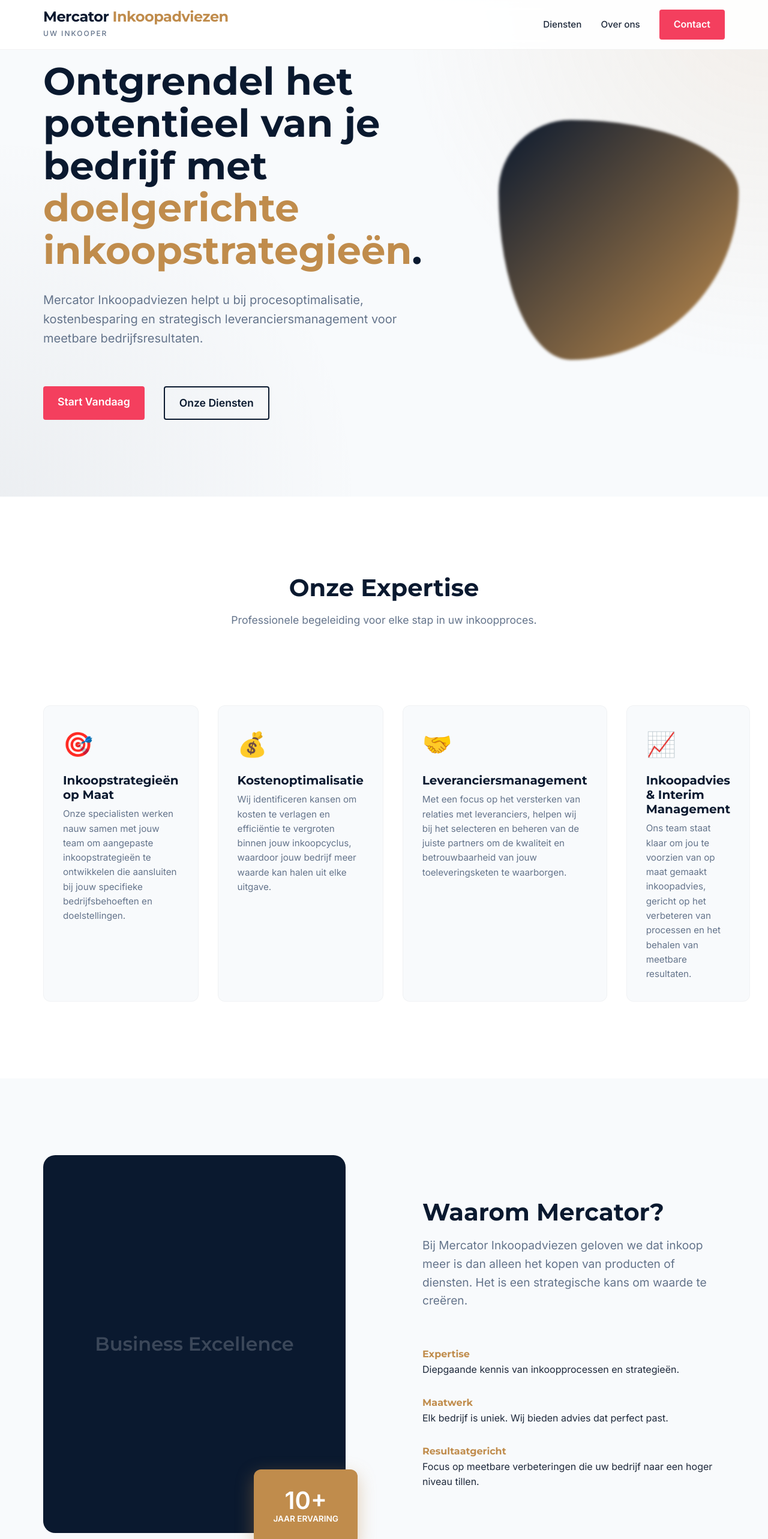
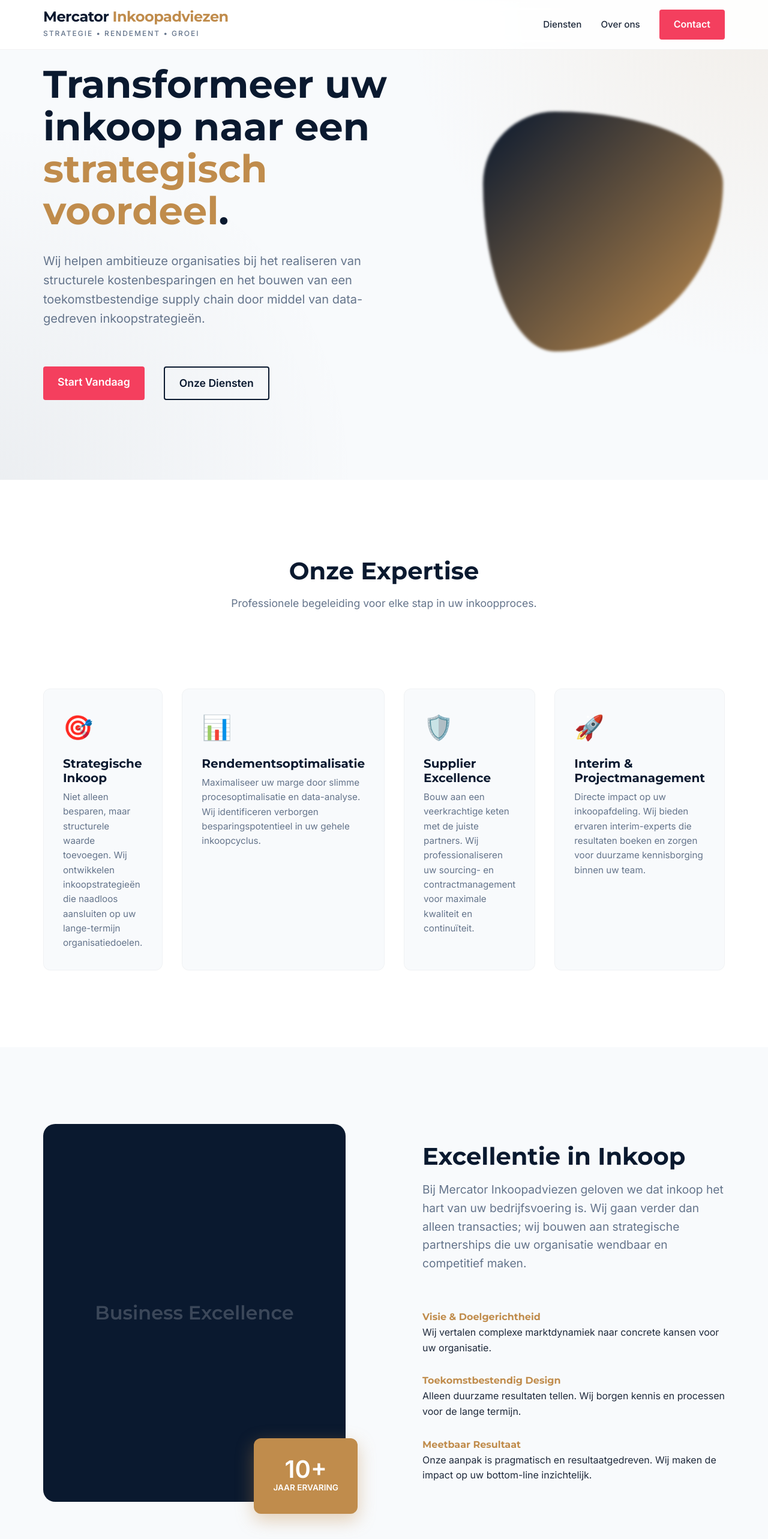
Before and after one commit to Qballjos/mercator, a React (Vite) app: page / in a window 1280 px wide. Shown: the top 2566 px of the page at 60% size. Built offline with nearby package versions, Linux system fonts and the light colour scheme.

Commit message:
Enhance copy: Implemented high-impact, modern content strategy

```diff
--- a/src/components/About.tsx
+++ b/src/components/About.tsx
@@ -14,22 +14,22 @@
           </div>
         </div>
         <div className="about-text">
-          <h2 className="section-title">Waarom Mercator?</h2>
+          <h2 className="section-title">Excellentie in Inkoop</h2>
           <p className="lead-text">
-            Bij Mercator Inkoopadviezen geloven we dat inkoop meer is dan alleen het kopen van producten of diensten. Het is een strategische kans om waarde te creëren.
+            Bij Mercator Inkoopadviezen geloven we dat inkoop het hart van uw bedrijfsvoering is. Wij gaan verder dan alleen transacties; wij bouwen aan strategische partnerships die uw organisatie wendbaar en competitief maken.
           </p>
           <div className="about-features">
             <div className="feature-item">
-              <h4>Expertise</h4>
-              <p>Diepgaande kennis van inkoopprocessen en strategieën.</p>
+              <h4>Visie & Doelgerichtheid</h4>
+              <p>Wij vertalen complexe marktdynamiek naar concrete kansen voor uw organisatie.</p>
             </div>
             <div className="feature-item">
-              <h4>Maatwerk</h4>
-              <p>Elk bedrijf is uniek. Wij bieden advies dat perfect past.</p>
+              <h4>Toekomstbestendig Design</h4>
+              <p>Alleen duurzame resultaten tellen. Wij borgen kennis en processen voor de lange termijn.</p>
             </div>
             <div className="feature-item">
-              <h4>Resultaatgericht</h4>
-              <p>Focus op meetbare verbeteringen die uw bedrijf naar een hoger niveau tillen.</p>
+              <h4>Meetbaar Resultaat</h4>
+              <p>Onze aanpak is pragmatisch en resultaatgedreven. Wij maken de impact op uw bottom-line inzichtelijk.</p>
             </div>
           </div>
         </div>
--- a/src/components/Footer.tsx
+++ b/src/components/Footer.tsx
@@ -6,7 +6,7 @@
       <div className="container footer-content">
         <div className="footer-brand">
           <span className="logo-text">Mercator <span className="logo-sub">Inkoopadviezen</span></span>
-          <p className="footer-tagline">Uw inkooper</p>
+          <p className="footer-tagline">Strategie • Rendement • Groei</p>
         </div>
         <div className="footer-links">
           <h4>Navigatie</h4>
--- a/src/components/Header.tsx
+++ b/src/components/Header.tsx
@@ -7,7 +7,7 @@
         <div className="logo">
           <a href="/" className="logo-link">
             <span className="logo-text">Mercator <span className="logo-sub">Inkoopadviezen</span></span>
-            <p className="logo-tagline">Uw inkooper</p>
+            <p className="logo-tagline">Strategie • Rendement • Groei</p>
           </a>
         </div>
         <nav className="nav" aria-label="Hoofdnavigatie">
--- a/src/components/Hero.tsx
+++ b/src/components/Hero.tsx
@@ -6,10 +6,10 @@
       <div className="container hero-content">
         <div className="hero-text">
           <h1 className="hero-title">
-            Ontgrendel het potentieel van je bedrijf met <span className="highlight">doelgerichte inkoopstrategieën</span>.
+            Transformeer uw inkoop naar een <span className="highlight">strategisch voordeel</span>.
           </h1>
           <p className="hero-subtitle">
-            Mercator Inkoopadviezen helpt u bij procesoptimalisatie, kostenbesparing en strategisch leveranciersmanagement voor meetbare bedrijfsresultaten.
+            Wij helpen ambitieuze organisaties bij het realiseren van structurele kostenbesparingen en het bouwen van een toekomstbestendige supply chain door middel van data-gedreven inkoopstrategieën.
           </p>
           <div className="hero-actions">
             <a href="#contact" className="btn btn-primary btn-lg" aria-label="Start vandaag met inkoopadvies">Start Vandaag</a>
--- a/src/components/Services.tsx
+++ b/src/components/Services.tsx
@@ -2,24 +2,24 @@
 
 const services = [
   {
-    title: 'Inkoopstrategieën op Maat',
-    description: 'Onze specialisten werken nauw samen met jouw team om aangepaste inkoopstrategieën te ontwikkelen die aansluiten bij jouw specifieke bedrijfsbehoeften en doelstellingen.',
+    title: 'Strategische Inkoop',
+    description: 'Niet alleen besparen, maar structurele waarde toevoegen. Wij ontwikkelen inkoopstrategieën die naadloos aansluiten op uw lange-termijn organisatiedoelen.',
     icon: '🎯'
   },
   {
-    title: 'Kostenoptimalisatie',
-    description: 'Wij identificeren kansen om kosten te verlagen en efficiëntie te vergroten binnen jouw inkoopcyclus, waardoor jouw bedrijf meer waarde kan halen uit elke uitgave.',
-    icon: '💰'
+    title: 'Rendementsoptimalisatie',
+    description: 'Maximaliseer uw marge door slimme procesoptimalisatie en data-analyse. Wij identificeren verborgen besparingspotentieel in uw gehele inkoopcyclus.',
+    icon: '📊'
   },
   {
-    title: 'Leveranciersmanagement',
-    description: 'Met een focus op het versterken van relaties met leveranciers, helpen wij bij het selecteren en beheren van de juiste partners om de kwaliteit en betrouwbaarheid van jouw toeleveringsketen te waarborgen.',
-    icon: '🤝'
+    title: 'Supplier Excellence',
+    description: 'Bouw aan een veerkrachtige keten met de juiste partners. Wij professionaliseren uw sourcing- en contractmanagement voor maximale kwaliteit en continuïteit.',
+    icon: '🛡️'
   },
   {
-    title: 'Inkoopadvies & Interim Management',
-    description: 'Ons team staat klaar om jou te voorzien van op maat gemaakt inkoopadvies, gericht op het verbeteren van processen en het behalen van meetbare resultaten.',
-    icon: '📈'
+    title: 'Interim & Projectmanagement',
+    description: 'Directe impact op uw inkoopafdeling. Wij bieden ervaren interim-experts die resultaten boeken en zorgen voor duurzame kennisborging binnen uw team.',
+    icon: '🚀'
   }
 ];
 
```
